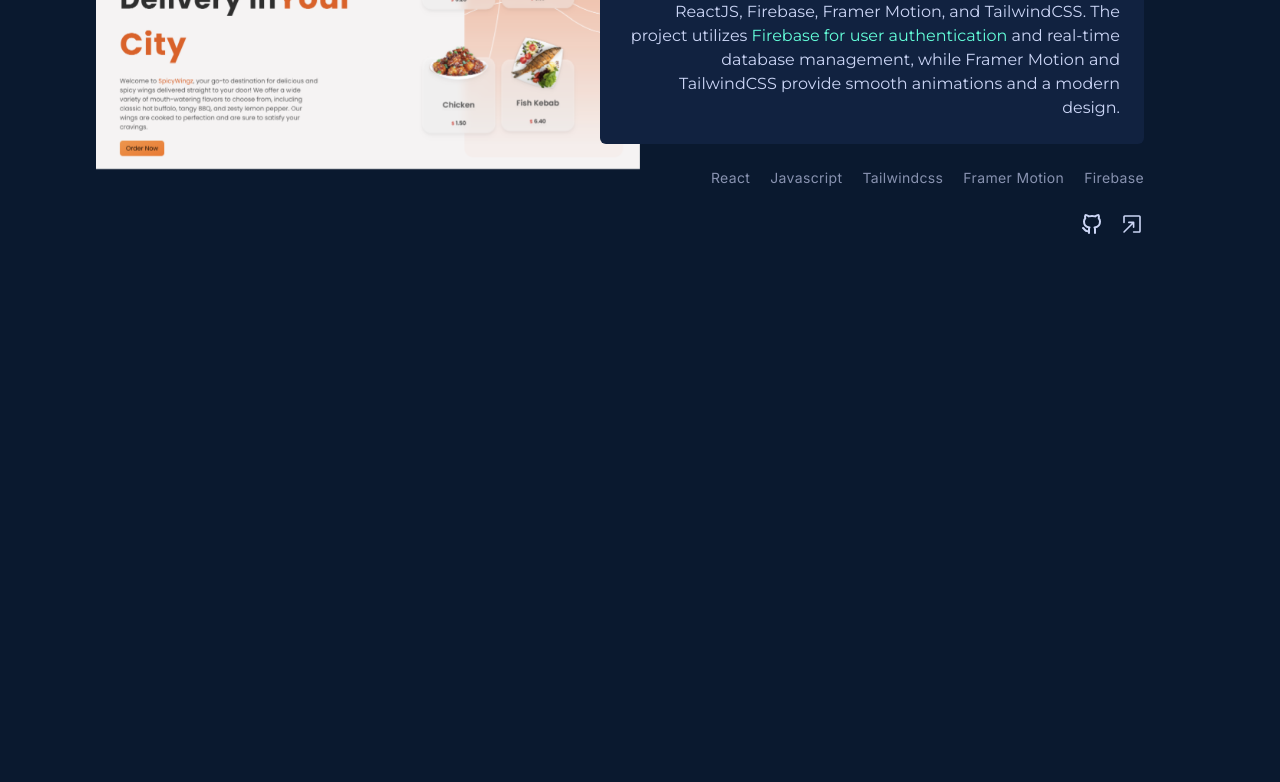
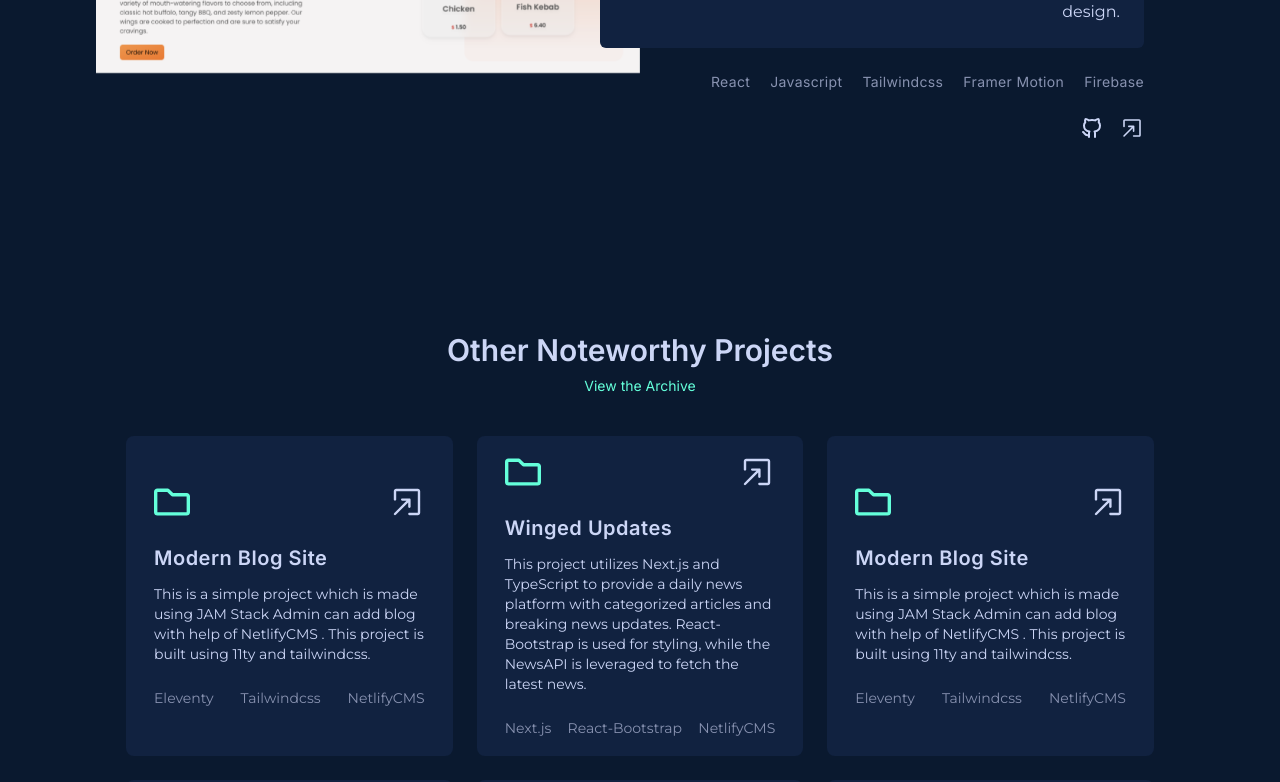
Before and after one commit to Iam-DeepakVel/Official_Portfolio_V2, a Next.js app: page / in a window 1280 px wide. Shown: the part 3584-4366 px from the top of the page. Before the commit the page ends 3916 px from the top, so only its background shows below. Built offline with nearby package versions, Linux system fonts and the light colour scheme; a web font is replaced by a local one.

Commit message:
feat: add Archive Projects section

```diff
--- a/app/page.tsx
+++ b/app/page.tsx
@@ -7,6 +7,7 @@ import { motion } from 'framer-motion'
 import About from '@/components/About'
 import Experience from '@/components/Experience'
 import Projects from '@/components/Projects'
+import Archive from '@/components/Archive'
 
 export default function Home() {
   return (
@@ -27,7 +28,7 @@ export default function Home() {
           <About />
           <Experience />
           <Projects />
-          {/* Archive */}
+          <Archive />
           {/* Contact */}
           {/* footer */}
         </div>
--- a/components/About.tsx
+++ b/components/About.tsx
@@ -20,9 +20,7 @@ const About = () => {
             and businesses. My expertise in both front-end and back-end
             development, coupled with my ability to understand and empathize
             with my clients, allows me to craft custom software solutions that
-            truly meet their requirements. I am dedicated to staying current
-            with the latest tech stacks, such as MERN and JAM, in order to
-            continue delivering cutting-edge solutions.
+            truly meet their requirements.
           </p>
           <p>
             I am currently pursuing my BTech degree in Information Technology
@@ -33,9 +31,7 @@ const About = () => {
             , and I am set to graduate in 2024. In addition to my technical
             expertise, I am also proficient in programming languages such as C
             and C++, and I have developed strong problem-solving skills,
-            communication and interpersonal skills. I have built over 10 landing
-            pages using various technologies, and I am always eager to learn new
-            skills and build innovative, responsive web apps in the future.
+            communication and interpersonal skills.
           </p>
           <p>
             I believe in life-long learning, and I am constantly on the lookout
--- /dev/null
+++ b/components/Archive.tsx
@@ -0,0 +1,128 @@
+import { useState } from 'react'
+import ArchiveCard from './Card/ArchiveCard'
+import { motion } from 'framer-motion'
+
+interface ArchiveProject {
+  title: string
+  description: string
+  link: string
+  technologies: Array<string>
+}
+
+const archiveProjects = [
+  {
+    title: 'Modern Blog Site',
+    description:
+      'This is a simple project which is made using JAM Stack Admin can add blog with help of NetlifyCMS . This project is built using 11ty and tailwindcss.',
+    link: '',
+    technologies: ['Eleventy', 'Tailwindcss', 'NetlifyCMS'],
+  },
+  {
+    title: 'Winged Updates',
+    description:
+      'This project utilizes Next.js and TypeScript to provide a daily news platform with categorized articles and breaking news updates. React-Bootstrap is used for styling, while the NewsAPI is leveraged to fetch the latest news.',
+    link: '',
+    technologies: ['Next.js', 'React-Bootstrap', 'NetlifyCMS'],
+  },
+  {
+    title: 'Modern Blog Site',
+    description:
+      'This is a simple project which is made using JAM Stack Admin can add blog with help of NetlifyCMS . This project is built using 11ty and tailwindcss.',
+    link: '',
+    technologies: ['Eleventy', 'Tailwindcss', 'NetlifyCMS'],
+  },
+  {
+    title: 'Modern Blog Site',
+    description:
+      'This is a simple project which is made using JAM Stack Admin can add blog with help of NetlifyCMS . This project is built using 11ty and tailwindcss.',
+    link: '',
+    technologies: ['Eleventy', 'Tailwindcss', 'NetlifyCMS'],
+  },
+  {
+    title: 'Modern Blog Site',
+    description:
+      'This is a simple project which is made using JAM Stack Admin can add blog with help of NetlifyCMS . This project is built using 11ty and tailwindcss.',
+    link: '',
+    technologies: ['Eleventy', 'Tailwindcss', 'NetlifyCMS'],
+  },
+  {
+    title: 'Modern Blog Site',
+    description:
+      'This is a simple project which is made using JAM Stack Admin can add blog with help of NetlifyCMS . This project is built using 11ty and tailwindcss.',
+    link: '',
+    technologies: ['Eleventy', 'Tailwindcss', 'NetlifyCMS'],
+  },
+  // More Projects
+  {
+    title: 'Modern Blog Site',
+    description:
+      'This is a simple project which is made using JAM Stack Admin can add blog with help of NetlifyCMS . This project is built using 11ty and tailwindcss.',
+    link: '',
+    technologies: ['Eleventy', 'Tailwindcss', 'NetlifyCMS'],
+  },
+  {
+    title: 'Modern Blog Site',
+    description:
+      'This is a simple project which is made using JAM Stack Admin can add blog with help of NetlifyCMS . This project is built using 11ty and tailwindcss.',
+    link: '',
+    technologies: ['Eleventy', 'Tailwindcss', 'NetlifyCMS'],
+  },
+  {
+    title: 'Modern Blog Site',
+    description:
+      'This is a simple project which is made using JAM Stack Admin can add blog with help of NetlifyCMS . This project is built using 11ty and tailwindcss.',
+    link: '',
+    technologies: ['Eleventy', 'Tailwindcss', 'NetlifyCMS'],
+  },
+]
+
+const ArchiveGrid = ({ projects }: { projects: ArchiveProject[] }) => {
+  return (
+    <div className="grid grid-cols-1 md:grid-cols-2 xl:grid-cols-3 gap-6 mt-10 lgl:px-10">
+      {projects.map((project: ArchiveProject, index: number) => (
+        <motion.div
+          initial={{ opacity: 0 }}
+          animate={{ opacity: 1 }}
+          transition={{ duration: 0.5, delay: index * 0.1 - 0.6 }}
+          key={index}
+        >
+          <ArchiveCard
+            title={project.title}
+            description={project.description}
+            link={project.link}
+            technologies={project.technologies}
+          />
+        </motion.div>
+      ))}
+    </div>
+  )
+}
+
+const Archive = () => {
+  const [showAll, setShowAll] = useState(false)
+  const displayedProjects = showAll
+    ? archiveProjects
+    : archiveProjects.slice(0, 6)
+  return (
+    <div className="max-w-contentContainer mx-auto px-4 py-24">
+      <div className="w-full flex flex-col items-center">
+        <h2 className="text-3xl font-inter font-semibold mb-2">
+          Other Noteworthy Projects
+        </h2>
+        <p className=" text-sm font-inter text-textGreen">View the Archive</p>
+      </div>
+      <ArchiveGrid projects={displayedProjects} />
+
+      <div className="mt-12 flex items-center justify-center">
+        <button
+          onClick={() => setShowAll(!showAll)}
+          className="w-36 h-12 rounded-md text-textGreen text-[13px] border border-textGreen hover:bg-hoverColor duration-300"
+        >
+          {showAll ? 'Show Less' : 'Show More'}
+        </button>
+      </div>
+    </div>
+  )
+}
+
+export default Archive
--- /dev/null
+++ b/components/Card/ArchiveCard.tsx
@@ -0,0 +1,46 @@
+import { FaRegFolder } from 'react-icons/fa'
+import { RxOpenInNewWindow } from 'react-icons/rx'
+import { FC } from 'react'
+
+interface ArchiveProject {
+  title: string
+  description: string
+  link: string
+  technologies: Array<string>
+}
+
+const ArchiveCard: FC<ArchiveProject> = ({
+  title,
+  description,
+  technologies,
+  link,
+}) => {
+  return (
+    <a href={link} target="_blank">
+      <div className="w-full h-80 rounded-lg bg-[#112240] p-7 flex flex-col justify-center gap-6 hover:-translate-y-2 transition-transform duration-300 group">
+        <div className="flex justify-between items-center">
+          <FaRegFolder className="text-4xl text-textGreen" />
+          <RxOpenInNewWindow className="text-4xl hover:text-textGreen" />
+        </div>
+        <div>
+          <h2 className=" text-xl font-inter font-semibold tracking-wide group-hover:text-textGreen transition-all duration-300 ease-in-out">
+            {title}
+          </h2>
+          <p className="text-sm mt-3">{description}</p>
+        </div>
+        <ul className="text-xs mdl:text-sm text-textDark flex items-center gap-2 justify-between flex-wrap">
+          {technologies.map((technology, index) => (
+            <li
+              key={index}
+              className="group-hover:text-textGreen transition-all duration-300 ease-in-out"
+            >
+              {technology}
+            </li>
+          ))}
+        </ul>
+      </div>
+    </a>
+  )
+}
+
+export default ArchiveCard
--- a/components/Companies/Neophron.tsx
+++ b/components/Companies/Neophron.tsx
@@ -17,7 +17,7 @@ const Neophron = () => {
       <p className="text-sm mt-1 font-medium text-textDark">July 2022</p>
       <ul className="mt-6 flex flex-col gap-3">
         <li className="flex text-base gap-2 text-textDark">
-          <span className="text-textGreen" mt-1>
+          <span className="text-textGreen  mt-1">
             <TiArrowForward />{' '}
           </span>
           <p>
@@ -26,7 +26,7 @@ const Neophron = () => {
           </p>
         </li>
         <li className="flex text-base gap-2 text-textDark">
-          <span className="text-textGreen" mt-1>
+          <span className="text-textGreen  mt-1">
             <TiArrowForward />{' '}
           </span>
           <p>
@@ -35,7 +35,7 @@ const Neophron = () => {
           </p>
         </li>
         <li className="flex text-base gap-2 text-textDark">
-          <span className="text-textGreen" mt-1>
+          <span className="text-textGreen  mt-1">
             <TiArrowForward />{' '}
           </span>
           <p>
@@ -44,7 +44,7 @@ const Neophron = () => {
           </p>
         </li>
         <li className="flex text-base gap-2 text-textDark">
-          <span className="text-textGreen" mt-1>
+          <span className="text-textGreen  mt-1">
             <TiArrowForward />{' '}
           </span>
           <p>
--- a/components/Companies/Skematix.tsx
+++ b/components/Companies/Skematix.tsx
@@ -19,7 +19,7 @@ const Skematix = () => {
       </p>
       <ul className="mt-6 flex flex-col gap-3">
         <li className="flex text-base gap-2 text-textDark">
-          <span className="text-textGreen" mt-1>
+          <span className="text-textGreen mt-1">
             <TiArrowForward />{' '}
           </span>
           <p>
@@ -28,7 +28,7 @@ const Skematix = () => {
           </p>
         </li>
         <li className="flex text-base gap-2 text-textDark">
-          <span className="text-textGreen" mt-1>
+          <span className="text-textGreen mt-1">
             <TiArrowForward />{' '}
           </span>
           <p>
@@ -36,7 +36,7 @@ const Skematix = () => {
           </p>
         </li>
         <li className="flex text-base gap-2 text-textDark">
-          <span className="text-textGreen" mt-1>
+          <span className="text-textGreen mt-1">
             <TiArrowForward />{' '}
           </span>
           <p>
@@ -45,7 +45,7 @@ const Skematix = () => {
           </p>
         </li>
         <li className="flex text-base gap-2 text-textDark">
-          <span className="text-textGreen" mt-1>
+          <span className="text-textGreen mt-1">
             <TiArrowForward />{' '}
           </span>
           <p>
--- a/components/Companies/Webilicious.tsx
+++ b/components/Companies/Webilicious.tsx
@@ -17,7 +17,7 @@ const Webilicious = () => {
       <p className="text-sm mt-1 font-medium text-textDark">Jan 2023</p>
       <ul className="mt-6 flex flex-col gap-3">
         <li className="flex text-base gap-2 text-textDark">
-          <span className="text-textGreen" mt-1>
+          <span className="text-textGreen mt-1">
             <TiArrowForward />{' '}
           </span>
           <p>
@@ -27,7 +27,7 @@ const Webilicious = () => {
           </p>
         </li>
         <li className="flex text-base gap-2 text-textDark">
-          <span className="text-textGreen" mt-1>
+          <span className="text-textGreen mt-1">
             <TiArrowForward />{' '}
           </span>
           <p>
@@ -36,7 +36,7 @@ const Webilicious = () => {
           </p>
         </li>
         <li className="flex text-base gap-2 text-textDark">
-          <span className="text-textGreen" mt-1>
+          <span className="text-textGreen mt-1">
             <TiArrowForward />{' '}
           </span>
           <p>
@@ -45,7 +45,7 @@ const Webilicious = () => {
           </p>
         </li>
         <li className="flex text-base gap-2 text-textDark">
-          <span className="text-textGreen" mt-1>
+          <span className="text-textGreen mt-1">
             <TiArrowForward />{' '}
           </span>
           <p>
```
